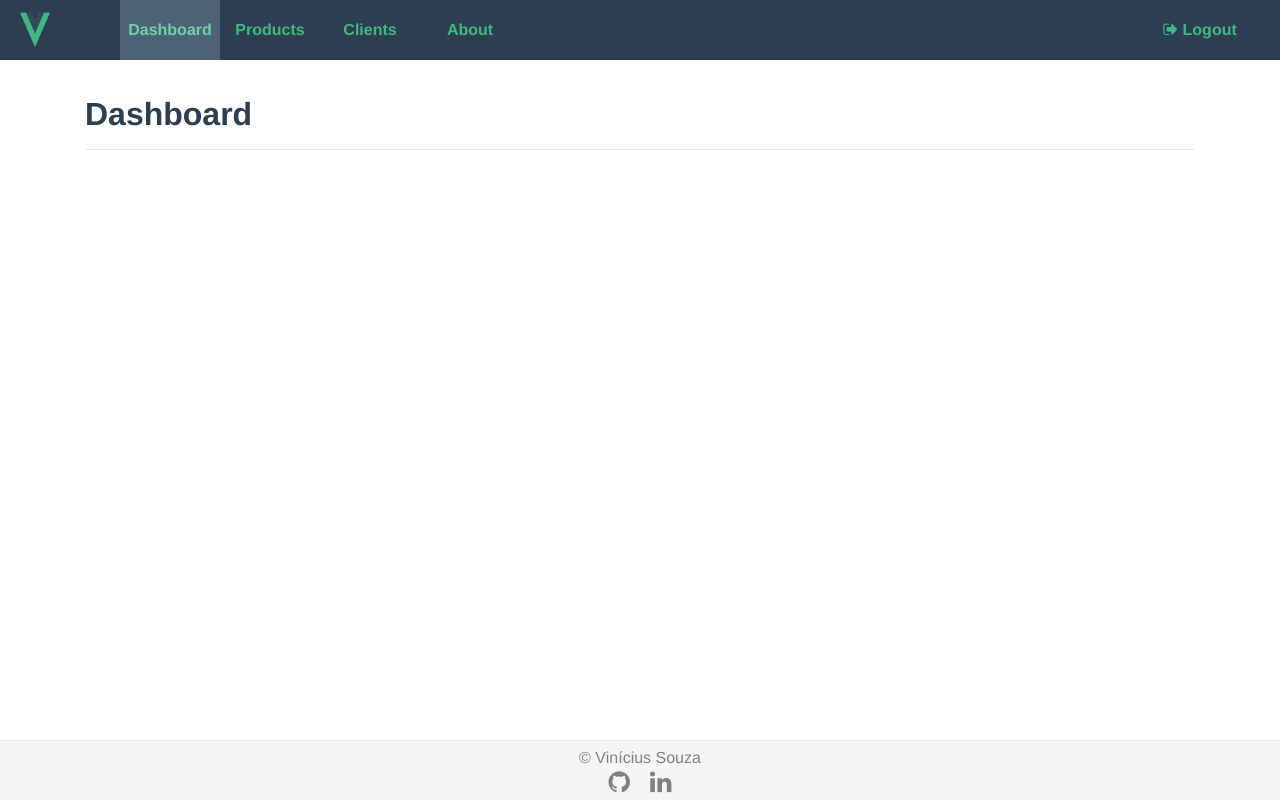
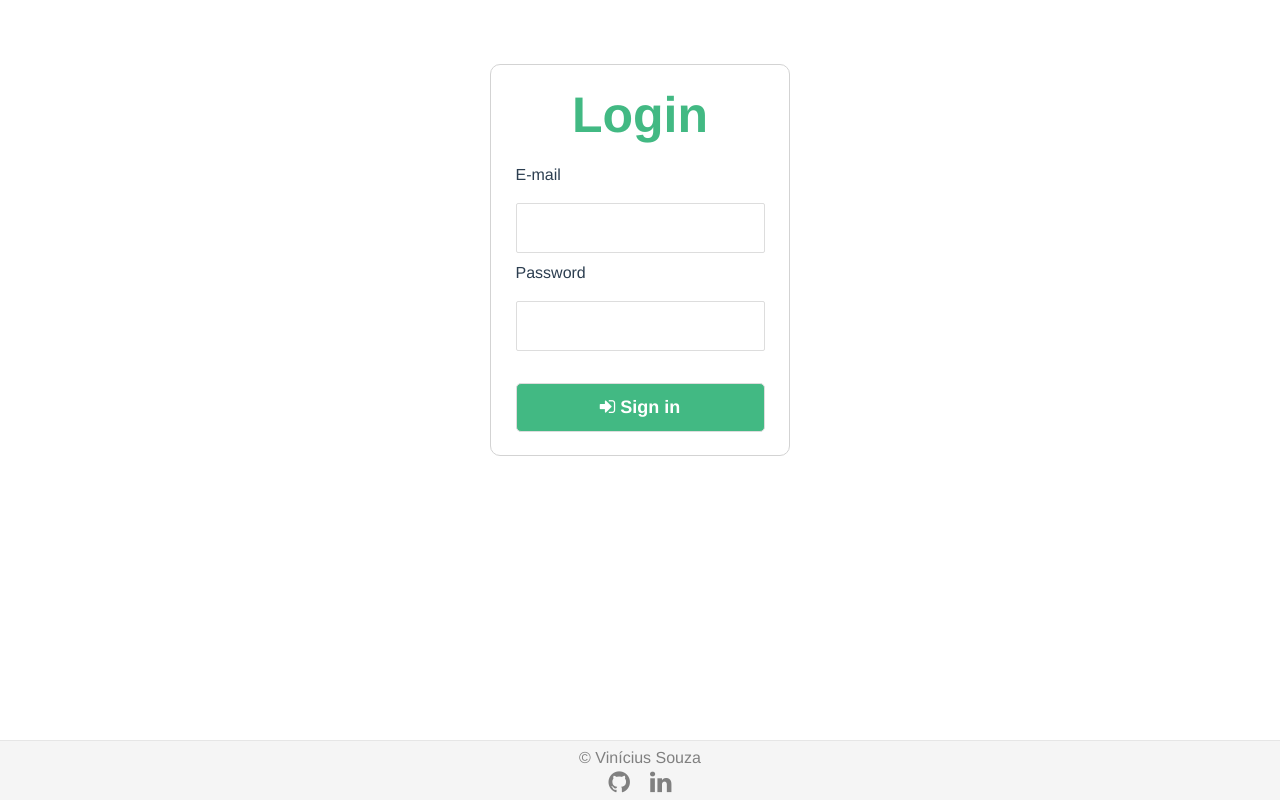
Before and after one commit to v1n1c1u/VueJsDemoProject, a Vue app: page / in a window 1280 px wide. Built offline with nearby package versions, Linux system fonts and the light colour scheme; what vue-sweetalert2 would draw is missing.

Commit message:
Deleting Dashboard and setting admin auth

```diff
--- a/src/api/user-service.js
+++ b/src/api/user-service.js
@@ -1,10 +1,13 @@
 import api from "./api";
 function login(email, password){
+    /*
     return new Promise((resolve, reject)=>{
             return api.post(`/login`,{email, password})
             .then(response => resolve(response))
             .catch(error=>reject(error));
     });
+    */
+   return !!(email === 'admin@admin.com' && password === 'admin');
 }
 function logout(){
     return new Promise((resolve, reject)=>{
--- a/src/components/menu/Menu.vue
+++ b/src/components/menu/Menu.vue
@@ -2,14 +2,13 @@
     <nav id="menu">
       <div id="page-links-div">
         <div id="logo-div"><img id="menu-logo" src="@/assets/logo.png"/></div>
-        <router-link to="/">Dashboard</router-link>
+        <router-link to="/about">About</router-link>
         <router-link to="/products">Products</router-link>
         <router-link to="/clients">Clients</router-link>
-        <router-link to="/about">About</router-link>
 
       </div>
       <div id="logout-div">
-        <router-link id="logout-link" to="/login">
+        <router-link id="logout-link" to="/">
             <div>
                 <i class="fa fa-sign-out"></i>
                 Logout
--- a/src/router/routes.js
+++ b/src/router/routes.js
@@ -1,17 +1,10 @@
 const routes = [
     {
-      path: '/login',
+      path: '/',
       name: 'Login',
       title: 'Login',
       meta: {requiredAuth: false},
       component: () => import('../views/LoginView.vue')
-    },
-    {
-      path: '/',
-      name: 'Dashboard',
-      title: 'Dashboard',
-      meta: {requiredAuth: false},
-      component: () => import('../views/DashboardView.vue')
     },
     {
       path: '/products',
--- a/src/views/AboutView.vue
+++ b/src/views/AboutView.vue
@@ -8,7 +8,7 @@
                     &#128075; Hello there!
                 </div>
                 <p>
-                    This website is a demonstration of my web development
+                    This website is a demonstration of my frontend web development
                     skills with Vue. It simulates a small company's system
                     for controlling clients and products.
                     <br><br>
--- a/src/views/DashboardView.vue
+++ /dev/null
@@ -1,20 +0,0 @@
-<template>
-    <div class="container">
-        <div class="row">
-            <div class="class col-sm-12">
-                <h2 class="page-title">Dashboard</h2>
-                <hr>
-            </div>
-        </div>
-    </div>
-</template>
-<script>
-
-export default {
-    name: 'DashboardView'
-}
-</script>
-
-<style scoped>
-
-</style>
--- a/src/views/LoginView.vue
+++ b/src/views/LoginView.vue
@@ -3,7 +3,7 @@
       <div class="login-box">
         <form>
             <h1>Login</h1>
-            <span>{{ errorMessage }}</span>
+            <span id="error-message">{{ errorMessage }}</span>
             <TextInput
               label="E-mail"
               v-model="user.email">
@@ -46,18 +46,28 @@
     },
     methods: {
       signIn(){
-        if(this.user.validModelForLogin){
+        if(this.user.validModelForLogin()){
           this.errorMessage = "";
+          if(userService.login(this.user.email, this.user.password)){
+            this.$router.push({name:'About'});
+          }else{
+            this.errorMessage = "Incorrect e-mail or password!";
+          }
+
+          /*
           userService.login(this.user.email, this.user.password)
           .then(response => {
             console.log(response);
-            this.$router.push({name:'Dashboard'});
+            this.$router.push({name:'About'});
           })
           .catch(error => {
             console.log(error);
           })
+          */
+
+          //this.$router.push({name:'About'});
         }else{
-          this.errorMessage = "Email and password are required!";
+          this.errorMessage = "E-mail and password are required!";
         }
       }
     }
@@ -85,7 +95,14 @@
   form {
     display: flex;
     flex-direction: column;
-    height: 350px;
+    min-height: 350px;
+  }
+  #error-message{
+    color:rgb(243, 64, 64);
+    text-align: center;
+    font-style: italic;
+    margin-top:5px;
+    margin-bottom: 5px;
   }
 
 </style>
```
